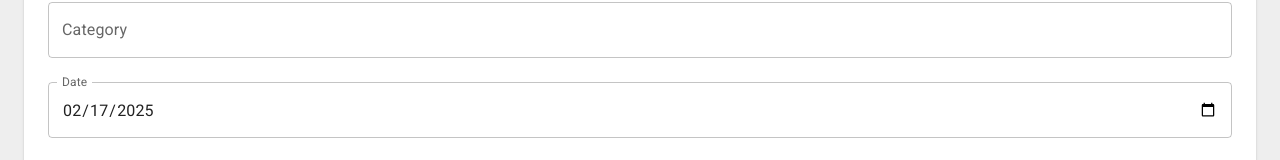
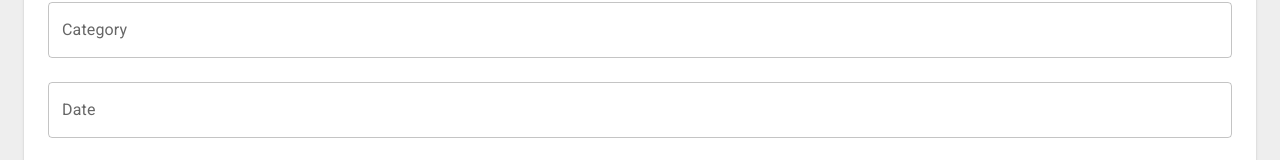
Before and after one commit to v-azevedo/Tivities, a React (Vite) app in the folder client/: page /createActivity in a window 1280 px wide. Shown: the part 356-516 px from the top of the page. Built offline with nearby package versions, Linux system fonts and the light colour scheme.

Commit message:
feat: update fields to use custom text input with validation

```diff
--- a/client/src/features/activities/form/ActivityForm.tsx
+++ b/client/src/features/activities/form/ActivityForm.tsx
@@ -1,35 +1,32 @@
-import { Box, Button, Paper, TextField, Typography } from "@mui/material";
-import { FormEvent } from "react";
+import { Box, Button, Paper, Typography } from "@mui/material";
+import { zodResolver } from "@hookform/resolvers/zod";
+import { useEffect } from "react";
+import { useParams } from "react-router";
+import { useForm } from "react-hook-form";
+
 import { useActivities } from "../../../lib/hooks/useActivities";
-import { useNavigate, useParams } from "react-router";
+import {
+  activitySchema,
+  ActivitySchema,
+} from "../../../lib/schemas/activitySchema";
+import TextInput from "../../../app/shared/components/TextInput";
 
 const ActivityForm = () => {
+  const { reset, handleSubmit, control } = useForm<ActivitySchema>({
+    mode: "onTouched",
+    resolver: zodResolver(activitySchema),
+  });
+
   const { id } = useParams();
   const { updateActivity, createActivity, activity, isLoadingActivity } =
     useActivities(id);
-  const navigate = useNavigate();
 
-  const handleSubmit = async (event: FormEvent<HTMLFormElement>) => {
-    event.preventDefault();
+  useEffect(() => {
+    if (activity) reset(activity);
+  }, [activity, reset]);
 
-    const formData = new FormData(event.currentTarget);
-
-    const data: { [key: string]: FormDataEntryValue } = {};
-    formData.forEach((value, key) => {
-      data[key] = value;
-    });
-
-    if (activity) {
-      data.id = activity.id;
-      await updateActivity.mutateAsync(data as unknown as Activity);
-      navigate(`/activities/${activity.id}`);
-    } else {
-      createActivity.mutate(data as unknown as Activity, {
-        onSuccess: (id) => {
-          navigate(`/activities/${id}`);
-        },
-      });
-    }
+  const onSubmit = (data: ActivitySchema) => {
+    console.log(data);
   };
 
   if (isLoadingActivity) return <Typography>Loading...</Typography>;
@@ -41,36 +38,23 @@
       </Typography>
       <Box
         component="form"
-        onSubmit={handleSubmit}
+        onSubmit={handleSubmit(onSubmit)}
         display="flex"
         flexDirection="column"
         gap={3}
       >
-        <TextField name="title" label="Title" defaultValue={activity?.title} />
-        <TextField
+        <TextInput label="Title" control={control} name="title" />
+        <TextInput
+          label="Description"
+          control={control}
           name="description"
-          label="Description"
-          defaultValue={activity?.description}
           multiline
           rows={3}
         />
-        <TextField
-          name="category"
-          label="Category"
-          defaultValue={activity?.category}
-        />
-        <TextField
-          name="date"
-          label="Date"
-          type="date"
-          defaultValue={
-            activity?.date
-              ? new Date(activity.date).toISOString().split("T")[0]
-              : new Date().toISOString().split("T")[0]
-          }
-        />
-        <TextField name="city" label="City" defaultValue={activity?.city} />
-        <TextField name="venue" label="Venue" defaultValue={activity?.venue} />
+        <TextInput label="Category" control={control} name="category" />
+        <TextInput label="Date" control={control} name="date" />
+        <TextInput label="City" control={control} name="city" />
+        <TextInput label="Venue" control={control} name="venue" />
         <Box display="flex" justifyContent="end" gap={3}>
           <Button color="inherit">Cancel</Button>
           <Button
```
